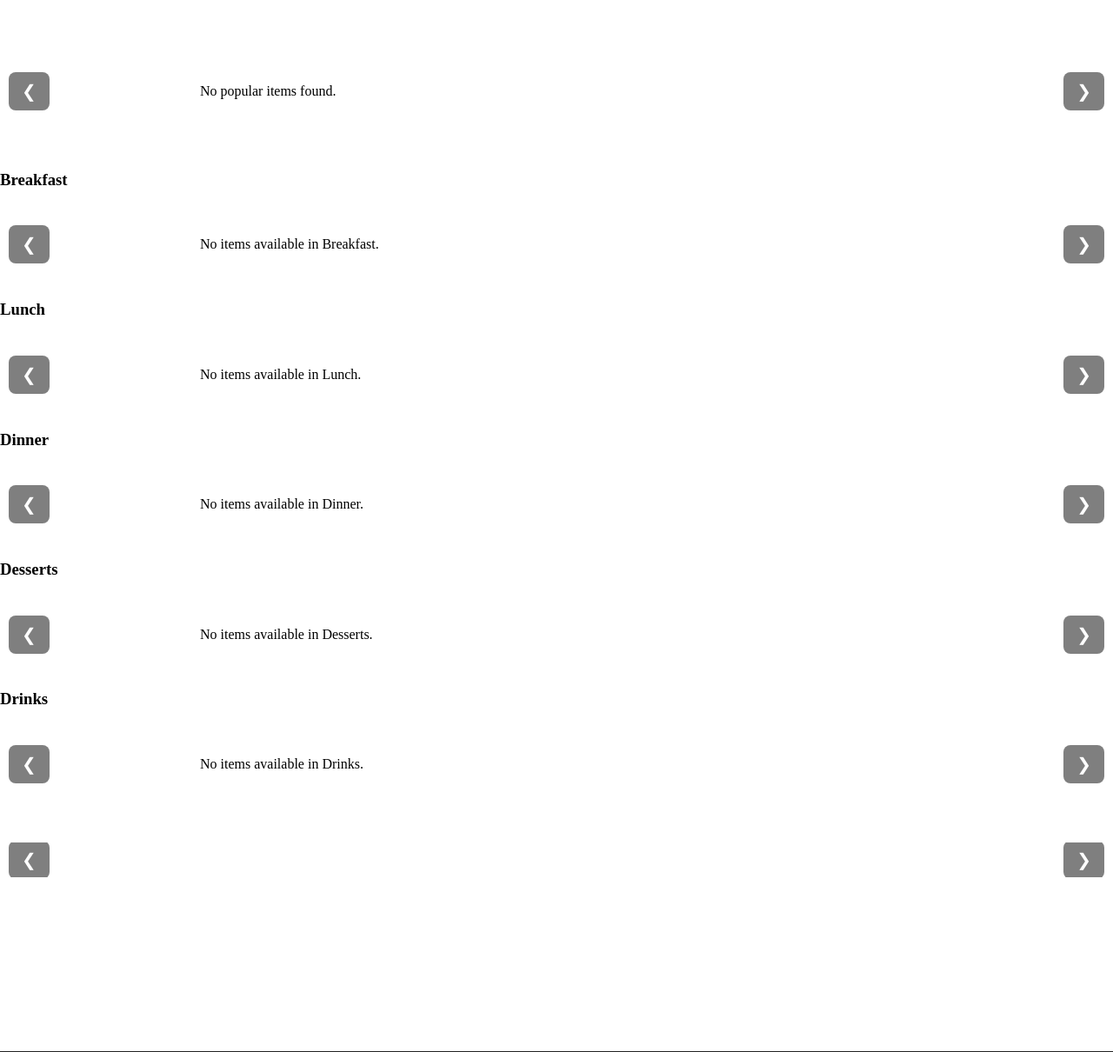
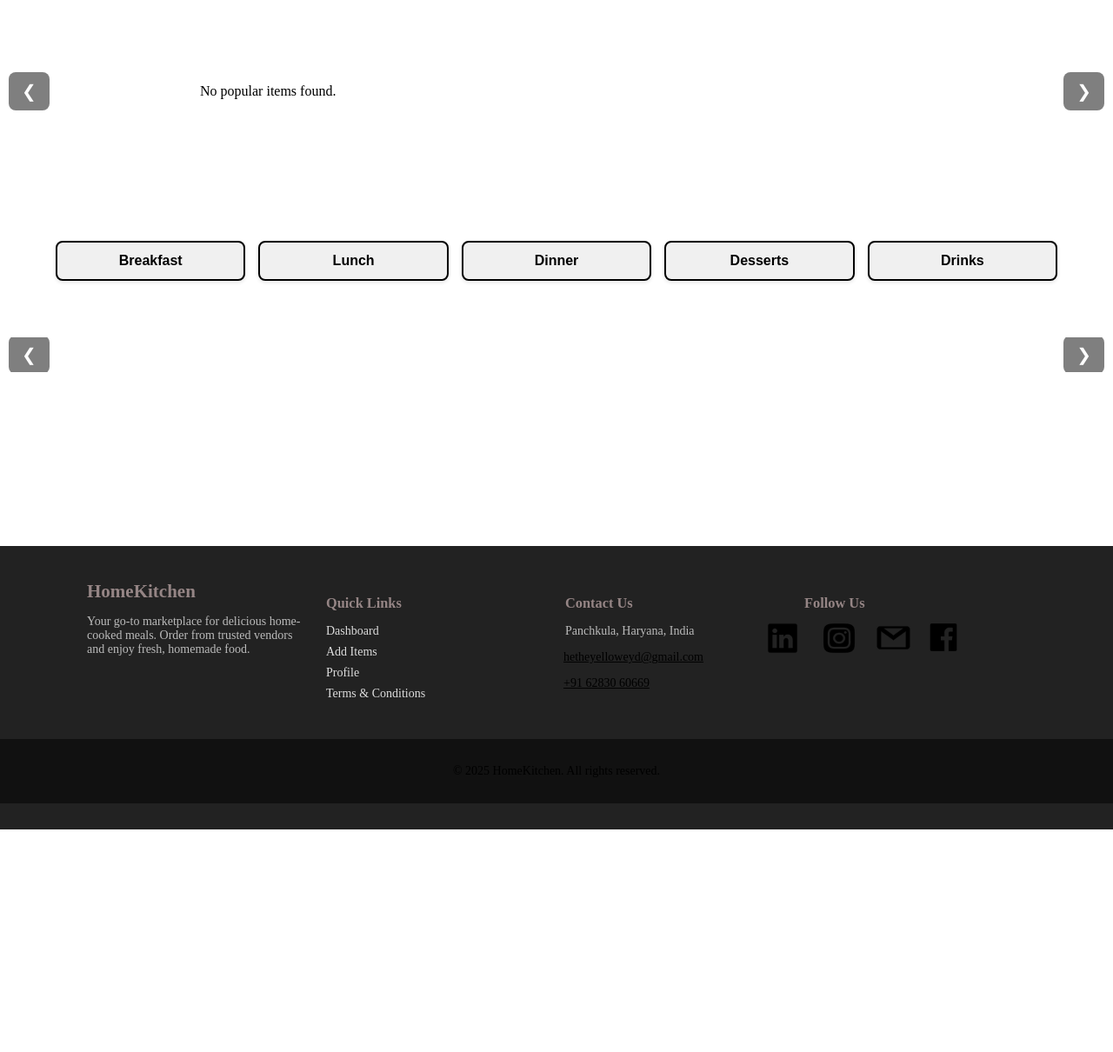
Before and after one commit to rajan083/HomeKitchen, a Flask app: page /dashboard in a window 1280 px wide. Shown: the part 365-1575 px from the top of the page at 87% size. After the commit the page ends 1319 px from the top, so only its background shows below. Run offline with Flask 3, Linux system fonts and the light colour scheme.

Commit message:
Enhance dashboard with category buttons and improved item display; refactor item visibility logic for better user interaction

```diff
--- a/main.py
+++ b/main.py
@@ -703,28 +703,55 @@ def purchase_item(item_id):
 def dashboard():
     search_query = request.args.get('search', '').strip()
     selected_region = request.args.get('region', '').strip()
+
+    # Base query joining Item and User tables
     query = Item.query.join(User)
+
+    # Apply search filter if provided
     if search_query:
         query = query.filter(
             (Item.name.ilike(f"%{search_query}%")) |
             (Item.context.ilike(f"%{search_query}%")) |
             (User.name.ilike(f"%{search_query}%"))
         )
+
+    # Apply region filter if provided
     if selected_region:
         if selected_region == "Others":
             query = query.filter(or_(Item.region.is_(None), Item.region == ""))
         else:
             query = query.filter(Item.region == selected_region)
+
+    # Get filtered items
     items = query.all()
+
+    # Get popular items based on order count
     popular_items = Item.query.order_by(Item.order_count.desc()).limit(5).all()
+
+    # Define categories and get items for each category
     categories = ["Breakfast", "Lunch", "Dinner", "Desserts", "Drinks"]
-    categorized_items = {
-        category: Item.query.filter(Item.categories == category).order_by(Item.order_count.desc()).limit(5).all()
-        for category in categories
-    }
+    categorized_items = {}
+
+    # Ensure we get items for each category
+    for category in categories:
+        # Fix: Use Item.categories.ilike instead of equality if needed
+        # This handles potential case insensitivity issues
+        category_items = Item.query.filter(
+            Item.categories.ilike(f"%{category}%")
+        ).order_by(Item.order_count.desc()).limit(5).all()
+
+        categorized_items[category] = category_items
+
+    # Get all vendors
     users = User.query.filter_by(role='vendor').all()
+
+    # Get unique regions for the dropdown
     unique_regions = db.session.query(Item.region).distinct().all()
-    unique_regions = [r[0] for r in unique_regions if r[0]]
+    unique_regions = [r[0] for r in unique_regions if r[0]]  # Filter out None/empty
+
+    # Make sure "Others" is included as an option if it's used in filtering
+    if "Others" not in unique_regions:
+        unique_regions.append("Others")
 
     return render_template(
         'dashboard.html',
@@ -736,7 +763,6 @@ def dashboard():
         search_query=search_query,
         selected_region=selected_region
     )
-
 
 #=================================================VENDOR DETAIL PAGE================================================
 
--- a/static/style/style.css
+++ b/static/style/style.css
@@ -2431,3 +2431,86 @@ footer {
     box-shadow: 4px 4px 15px rgba(0, 0, 0, 0.4);
     z-index: 10;
 }
+
+.category-buttons {
+    display: flex;
+    flex-wrap: wrap;
+    width: 90%;  /* Reduced from 100% to create margin from ends */
+    max-width: 1200px;  /* Limits maximum width to typical interface size */
+    gap: 15px;  /* Slightly increased gap for better spacing */
+    margin: 100px auto 20px auto;
+    /* Centers the container and keeps bottom margin */
+    justify-content: space-between;
+}
+
+.category-toggle-btn {
+    flex: 1;
+    color: #000;
+    font-weight: bold;
+    min-width: 120px;
+    padding: 12px 16px;
+    font-size: 16px;
+    border: 2px solid #000;
+    background-color: #f0f0f0;
+    cursor: pointer;
+    border-radius: 8px;
+    transition: all 0.3s ease;
+    text-align: center;
+    box-shadow: 0 2px 4px rgba(0,0,0,0.1);
+}
+
+/* Add a media query to ensure buttons look good on smaller screens */
+@media (max-width: 768px) {
+    .category-buttons {
+        width: 95%;  /* Slightly wider on small screens */
+        gap: 10px;
+    }
+}
+
+.category-toggle-btn:hover {
+    background-color: #2f3e3a;
+    color: white;
+    border: 2px solid #fff;    transform: translateY(-2px);
+    box-shadow: 0 4px 8px rgba(0,0,0,0.1);
+}
+
+.category-toggle-btn.active {
+    background-color: #000;
+    color: white;
+    border: 2px solid #fff;
+    transform: translateY(-3px);
+    box-shadow: 0 5px 15px rgba(0,0,0,0.2);
+}
+
+.items-grid {
+    display: grid;
+    grid-template-columns: repeat(auto-fit, minmax(220px, 1fr));
+    gap: 20px;
+    margin-bottom: 40px;
+}
+
+.grid-item {
+    display: flex;
+    justify-content: center;
+}
+
+.category-items {
+    opacity: 0;
+    transform: translateY(20px);
+    transition: opacity 0.3s ease, transform 0.3s ease;
+}
+
+.category-items.category-visible {
+    opacity: 1;
+    transform: translateY(0);
+}
+
+@media (max-width: 768px) {
+    .category-buttons {
+        flex-direction: column;
+    }
+
+    .category-toggle-btn {
+        width: 100%;
+    }
+}
--- a/templates/dashboard.html
+++ b/templates/dashboard.html
@@ -122,22 +122,26 @@
 </div>
 
 
+
 <h2>Categories</h2>
+<div class="category-buttons">
+    {% for category in categorized_items %}
+        <button class="category-toggle-btn" data-category="{{ category|replace(' ', '_') }}">{{ category }}</button>
+    {% endfor %}
+</div>
 {% for category, items in categorized_items.items() %}
-    <h3>{{ category }}</h3>
-    <div class="carousel-container">
-        <button class="carousel-btn left" onclick="scrollCarousel_{{ category|replace(' ', '_') }}('left')">&#10094;</button>
-        <div class="carousel" id="{{ category|replace(' ', '_') }}-carousel">
-            {% if items %}
+    <div class="category-items" id="{{ category|replace(' ', '_') }}" style="display: none;">
+        {% if items %}
+            <div class="items-grid">
                 {% for item in items %}
-                    <div class="carousel-item">
+                    <div class="grid-item">
                         <div class="item-card" style="background-image: url('{{ url_for('static', filename=item.image_url) }}');">
                             <a href="{{ url_for('item_details', item_id=item.id) }}" style="text-decoration: none; color: inherit;">
                                 <div class="item-details">
-                                    <h1 style="font-size: 42px;">{{ item.name }}</h1>
+                                    <h1 style="font-size: 24px;">{{ item.name }}</h1>
                                     <div style="display: flex; align-items: center;">
                                         <img src="{{ url_for('static', filename='images/price-tag.png') }}" style="width: 16px; height: 16px; margin-right: 5px;">
-                                        <p style="margin: 0;font-size: 28px;">₹{{ item.amount }}</p>
+                                        <p style="margin: 0;font-size: 18px;">₹{{ item.amount }}</p>
                                     </div>
                                     <div style="display: flex; align-items: center;">
                                         {% set food_type = item.type.lower() %}
@@ -153,13 +157,13 @@
                         </div>
                     </div>
                 {% endfor %}
-            {% else %}
-                <p>No items available in {{category}}.</p>
-            {% endif %}
-        </div>
-        <button class="carousel-btn right" onclick="scrollCarousel_{{ category|replace(' ', '_') }}('right')">&#10095;</button>
+            </div>
+        {% else %}
+            <p>No items available in {{category}}.</p>
+        {% endif %}
     </div>
 {% endfor %}
+
 
 
 <h2>Our Vendors</h2><br>
@@ -214,7 +218,8 @@
     }
 
     document.addEventListener('DOMContentLoaded', function () {
-        const carousels = ['main', 'popular', 'vendors'{% for category in categorized_items %}, '{{ category|replace(' ', '_') }}'{% endfor %}];
+        // Only initialize carousels that actually exist in the HTML
+        const carousels = ['main', 'popular', 'vendors'];
 
         carousels.forEach(id => {
             initCarousel(id);
@@ -226,8 +231,56 @@
                 window[`_${id}_intervalSet`] = true;
             }
         });
+
+        // Initialize category buttons
+        const categoryButtons = document.querySelectorAll('.category-toggle-btn');
+        categoryButtons.forEach(button => {
+            button.addEventListener('click', function() {
+                const categoryId = this.getAttribute('data-category');
+                toggleCategory(categoryId);
+            });
+        });
     });
+
+    function toggleCategory(categoryId) {
+        const allCategories = document.querySelectorAll('.category-items');
+        allCategories.forEach(cat => {
+            if (cat.id === categoryId) {
+                // Toggle the visibility with animation
+                if (cat.style.display === 'none' || cat.style.display === '') {
+                    cat.style.display = 'block';
+                    // Trigger animation by adding the class after display is set
+                    setTimeout(() => {
+                        cat.classList.add('category-visible');
+                    }, 10);
+                } else {
+                    cat.classList.remove('category-visible');
+                    // Wait for animation to complete before hiding
+                    setTimeout(() => {
+                        cat.style.display = 'none';
+                    }, 300);
+                }
+            } else {
+                // Hide other categories with animation
+                cat.classList.remove('category-visible');
+                setTimeout(() => {
+                    cat.style.display = 'none';
+                }, 300);
+            }
+        });
+
+        // Update active button state
+        const allButtons = document.querySelectorAll('.category-toggle-btn');
+        allButtons.forEach(btn => {
+            if (btn.getAttribute('data-category') === categoryId) {
+                btn.classList.toggle('active');
+            } else {
+                btn.classList.remove('active');
+            }
+        });
+    }
 </script>
 
 
+
 {% endblock content %}
```
